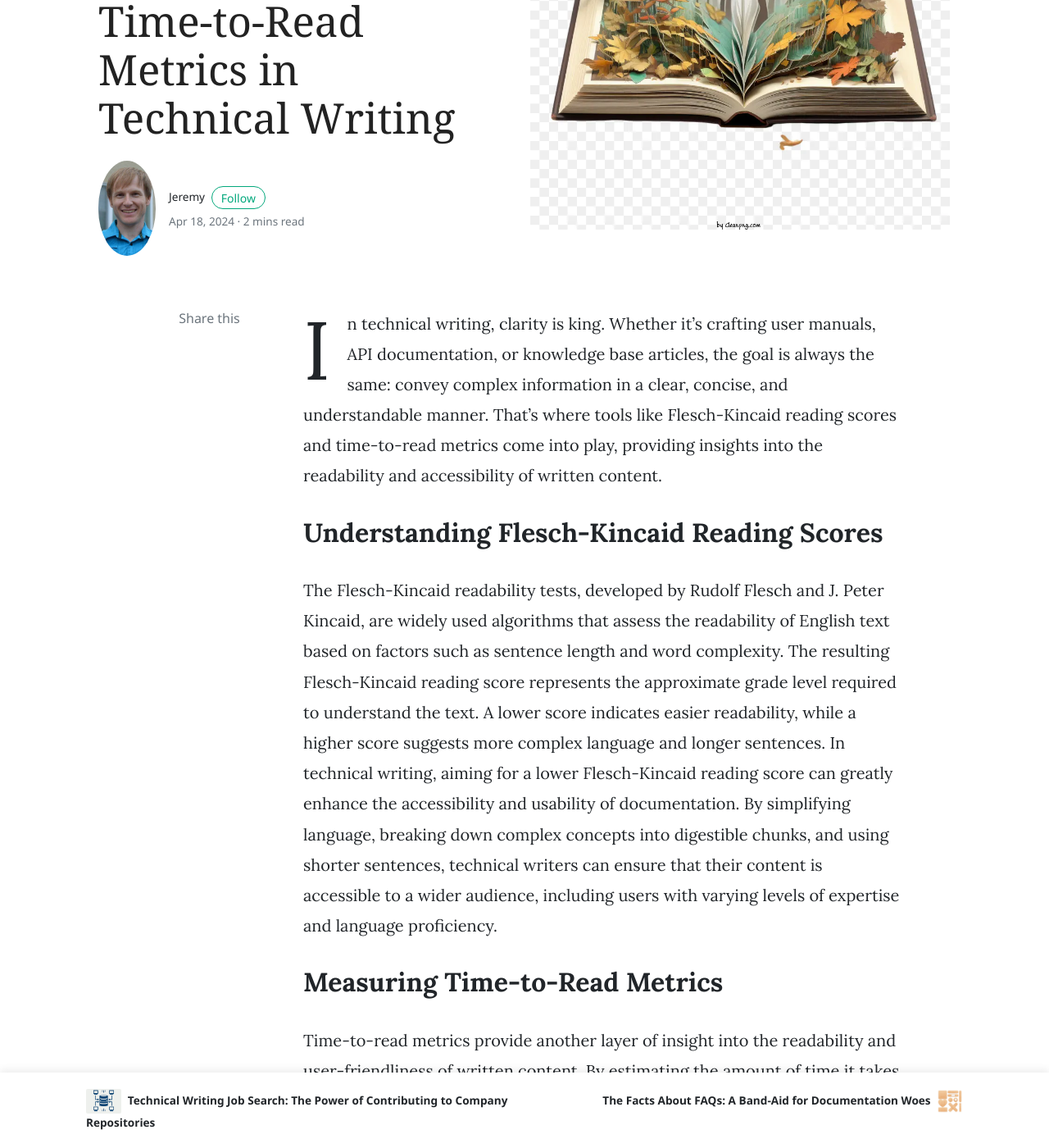
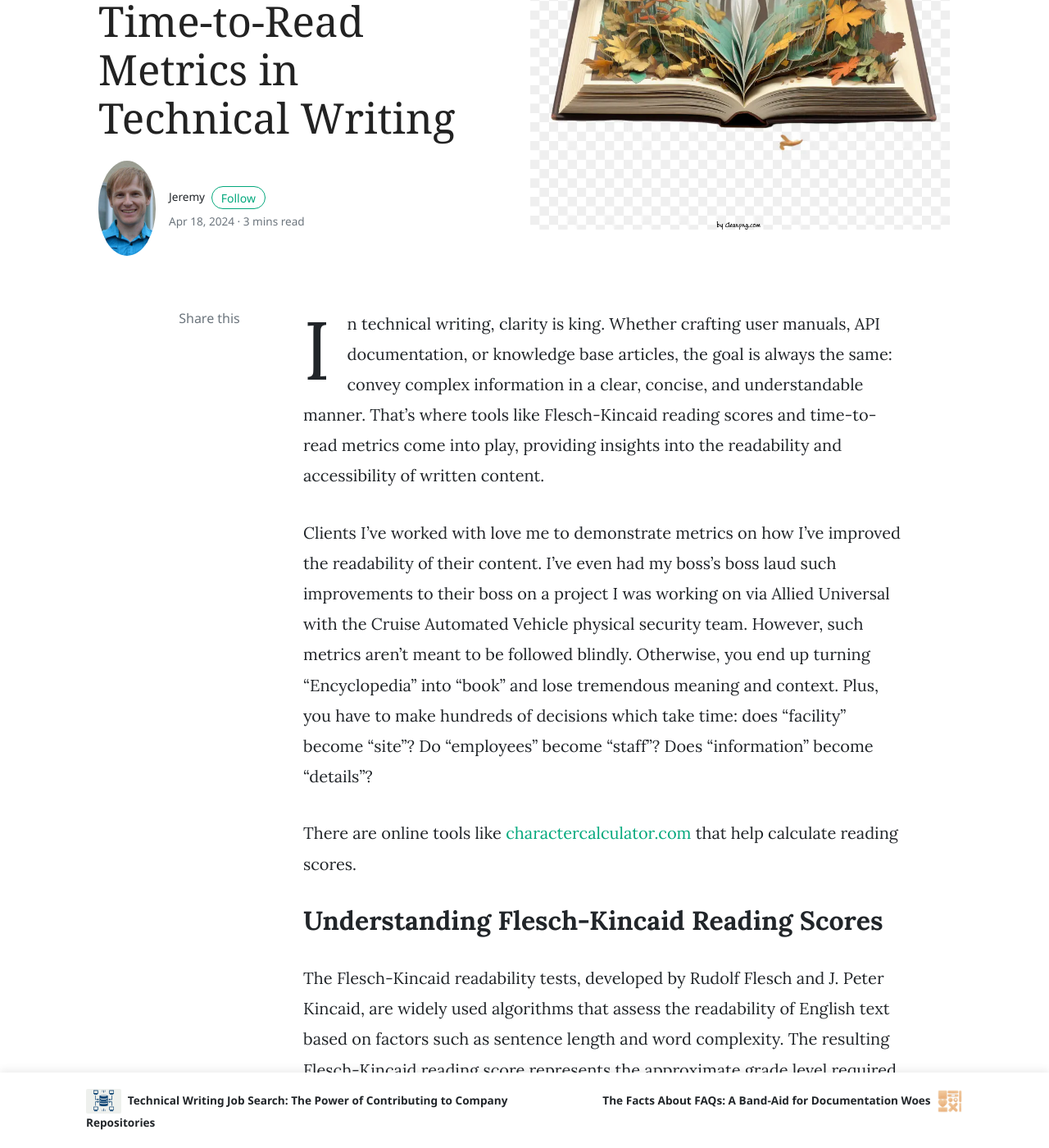
Before and after one commit to stumblefiend/jeremy.pugh, a Jekyll site: the page built from _posts/2024-04-18-reading-scores.md, in a window 1280 px wide and 1400 px high, scrolled down 405 px. Shown: the whole window at 82% size. Built offline with Jekyll 4.4.1, drawn with Linux system fonts in a browser that asks for light colours; nearby versions of some CDN libraries; comment, search, counter and statistics services are not loaded; some of the changed text lies outside the part shown.

Commit message:
Update 2024-04-18-reading-scores.md

```diff
--- a/_posts/2024-04-18-reading-scores.md
+++ b/_posts/2024-04-18-reading-scores.md
@@ -7,7 +7,11 @@ image: assets/images/transparent-open-book.webp
 tags: [featured]
 ---
 
-In technical writing, clarity is king. Whether it's crafting user manuals, API documentation, or knowledge base articles, the goal is always the same: convey complex information in a clear, concise, and understandable manner. That's where tools like Flesch-Kincaid reading scores and time-to-read metrics come into play, providing insights into the readability and accessibility of written content.
+In technical writing, clarity is king. Whether crafting user manuals, API documentation, or knowledge base articles, the goal is always the same: convey complex information in a clear, concise, and understandable manner. That's where tools like Flesch-Kincaid reading scores and time-to-read metrics come into play, providing insights into the readability and accessibility of written content.
+
+Clients I've worked with love me to demonstrate metrics on how I've improved the readability of their content. I've even had my boss's boss laud such improvements to their boss on a project I was working on via Allied Universal with the Cruise Automated Vehicle physical security team. However, such metrics aren't meant to be followed blindly. Otherwise, you end up turning "Encyclopedia" into "book" and lose tremendous meaning and context. Plus, you have to make hundreds of decisions which take time: does "facility" become "site"? Do "employees" become "staff"? Does "information" become "details"?
+
+There are online tools like [charactercalculator.com](https://charactercalculator.com/flesch-reading-ease/) that help calculate reading scores.
 
 ## Understanding Flesch-Kincaid Reading Scores
 
@@ -17,9 +21,7 @@ In technical writing, aiming for a lower Flesch-Kincaid reading score can greatl
 ## Measuring Time-to-Read Metrics
 
 Time-to-read metrics provide another layer of insight into the readability and user-friendliness of written content. By estimating the amount of time it takes for an average reader to consume a piece of text, these metrics offer a tangible indication of content complexity and readability. A shorter time-to-read suggests that the content is concise, well-structured, and easy to digest, while a longer time-to-read may indicate dense, convoluted, or overly verbose writing.
-In the fast-paced world of technology, where users are often pressed for time and attention spans are limited, optimizing time-to-read is crucial for engaging and retaining readers. Technical writers can use this metric to identify areas where content may be overly verbose or complex, allowing them to streamline and simplify the writing to improve user comprehension and retention.
-
-## The Impact on User Experience
+In the fast-paced world of technology, where users are often pressed for time and attention spans are limited, optimizing time-to-read is crucial for engaging and retaining readers. Technical writers can use this metric to identify areas where content may be overly verbose or complex, allowing them to streamline and simplify the writing to improve user comprehension and retention. It's a good idea to set a time-to-read threshold for your documentation so you know when to question when the content may be too large and complex and require review.
 
 Ultimately, the goal of technical writing is to enhance the user experience by providing clear, concise, and easily understandable documentation. By leveraging tools like Flesch-Kincaid reading scores and time-to-read metrics, technical writers can optimize their content for maximum clarity and accessibility, ensuring that users can quickly find the information they need and understand it with minimal effort.
 In a world where information overload is a constant challenge, readability and user-friendliness are more important than ever. By prioritizing clarity and accessibility in their documentation, technical writers can empower users to make the most of technology, drive adoption and satisfaction, and ultimately contribute to the success of the products and services they support.
```
